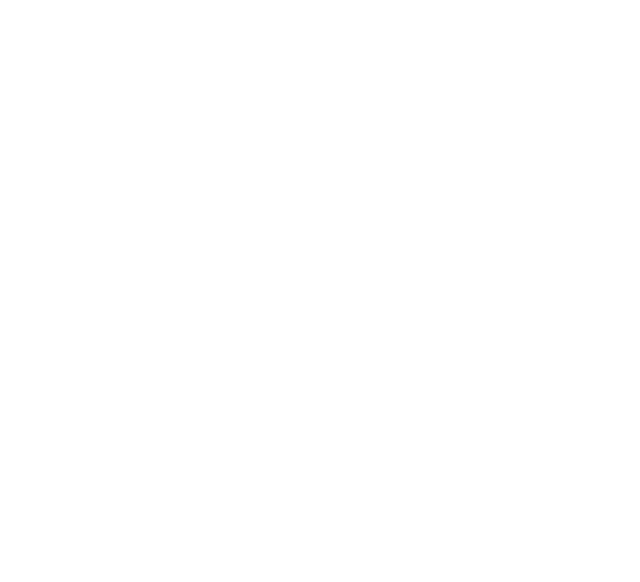
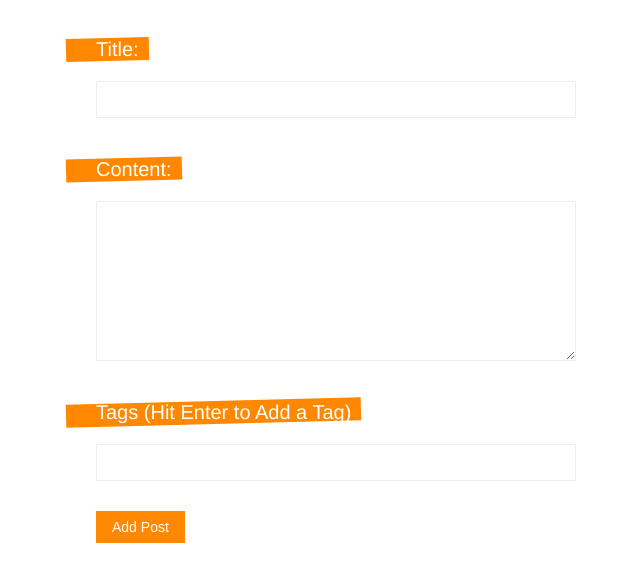
Before and after one commit to KDA-Coding/Vue_Firebase_Learning, a Vue app in the folder Ch9/dojo-blog/: page /create in a window 1280 px wide. Before the commit this address had no page. Shown: the top 582 px of the page, without its empty margins (304-944 px from the left). Built offline with nearby package versions, Linux system fonts and the light colour scheme.

Commit message:
Created and Styled form for creating new Blog Posts

```diff
--- a/Ch9/dojo-blog/src/router/index.js
+++ b/Ch9/dojo-blog/src/router/index.js
@@ -1,6 +1,7 @@
 import { createRouter, createWebHistory } from 'vue-router'
 import HomeView from '../views/HomeView.vue'
 import DetailsView from '../views/DetailsView.vue'
+import CreateView from '../views/CreateView.vue'
 
 const routes = [
   {
@@ -16,6 +17,12 @@
     props: true
   },
 
+  {
+    path: '/create',
+    name: 'create',
+    component: CreateView
+  }
+
 ]
 
 const router = createRouter({
--- a/Ch9/dojo-blog/src/views/CreateView.vue
+++ b/Ch9/dojo-blog/src/views/CreateView.vue
@@ -0,0 +1,113 @@
+<template>
+  <div class="create">
+      <form>
+          <label>Title:</label>
+          <input v-model="title" type="text" required/>
+          <label>Content:</label>
+          <textarea v-model="body" required></textarea>
+          <label> Tags (Hit Enter to Add a Tag)</label>
+          <input
+            v-model="tag"
+            type="text"
+            @keydown.enter.prevent="handleKeydown"
+            />
+            <div v-for="tag in tags" :key="tag" class="pill">
+                #{{ tag }}
+            </div>
+          <button>Add Post</button>
+      </form>
+  </div>
+</template>
+
+<script>
+import { ref } from 'vue'
+
+export default {
+
+    setup() {
+
+        const title = ref('');
+        const body = ref('');
+        const tag = ref('');
+        const tags = ref([]);
+
+        const handleKeydown = () => {
+            if( !tags.value.includes(tag.value) ) {
+                tag.value = tag.value.replace(/\s/, '') //removes whitespace
+                tags.value.push(tag.value);
+            }
+
+            tag.value = '';
+        }
+
+        return { title, body, tag, tags, handleKeydown }
+
+    }
+
+}
+</script>
+
+<style>
+
+    form {
+        max-width: 480px;
+        margin: 0 auto;
+        text-align: left;
+    }
+
+    input, textarea {
+        display: block;
+        margin: 10px 0;
+        width: 100%;
+        box-sizing: border-box;
+        padding: 10px;
+        border: 1px solid #eee;
+    }
+
+    textarea {
+        height: 160px;
+    }
+
+    label {
+        display: inline-block;
+        margin-top: 30px;
+        position: relative;
+        font-size: 20px;
+        color: white;
+        margin-bottom: 10px;
+    }
+
+    label::before {
+        content: "";
+        display: block;
+        width: 100%;
+        height: 100%;
+        background: #ff8800;
+        position: absolute;
+        z-index: -1;
+        padding-right: 40px;
+        left: -30px;
+        transform: rotateZ(-1.5deg);
+    }
+
+    button {
+        display: block;
+        margin-top: 30px;
+        background: #ff8800;
+        color: white;
+        border: none;
+        padding: 8px 16px;
+        font-size: 14px;
+    }
+
+    .pill {
+        display: inline-block;
+        margin: 10px 10px 0 0;
+        color: #444;
+        background: #ddd;
+        padding: 8px;
+        border-radius: 20px;
+        font-size: 14px;
+    }
+
+</style>
```
